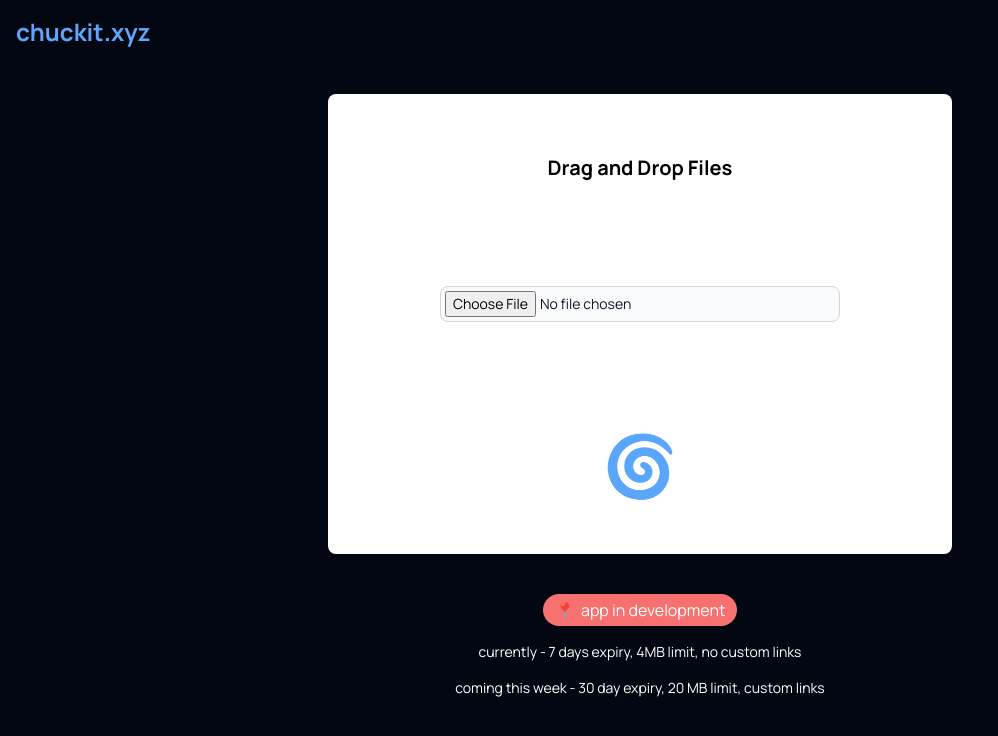
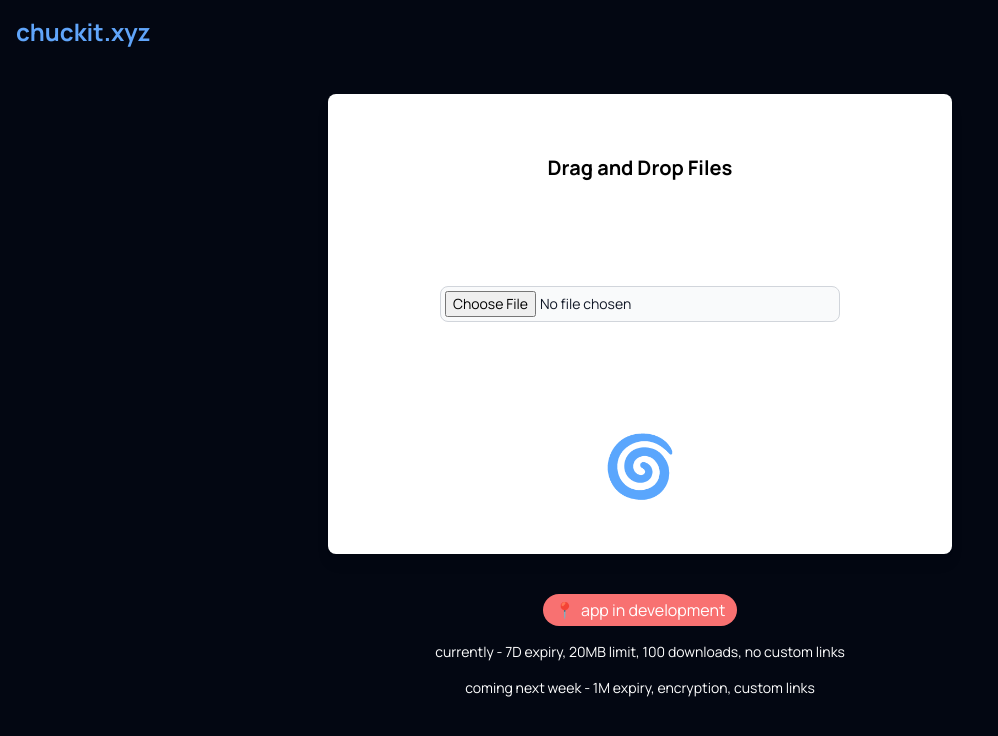
Before and after one commit to gitmank/chuckit, a Next.js app in the folder chuckit.xyz/: page /demo in a window 1280 px wide. Shown: the top 736 px of the page, without its empty margins (0-998 px from the left). Built offline with nearby package versions, Linux system fonts and the light colour scheme.

Commit message:
updated copy

```diff
--- a/chuckit.xyz/app/demo/page.jsx
+++ b/chuckit.xyz/app/demo/page.jsx
@@ -260,10 +260,10 @@ const FileUploadPage = () => {
           📍&nbsp;&nbsp;app in development
         </p>
         <p className="text-sm">
-          currently - 7 days expiry, 4MB limit, no custom links
+          currently - 7D expiry, 20MB limit, 100 downloads, no custom links
         </p>
         <p className="text-sm">
-          coming this week - 30 day expiry, 20 MB limit, custom links
+          coming next week - 1M expiry, encryption, custom links
         </p>
       </div>
       <a
```
